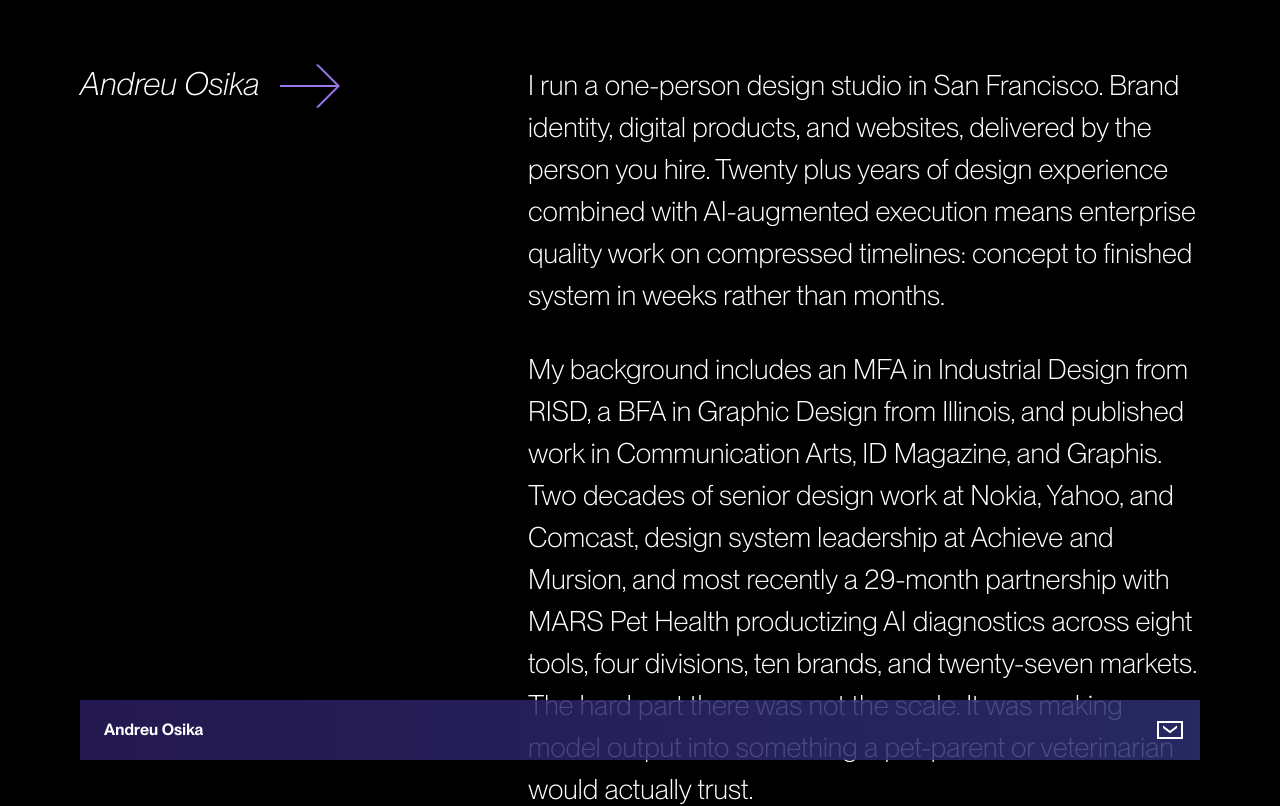
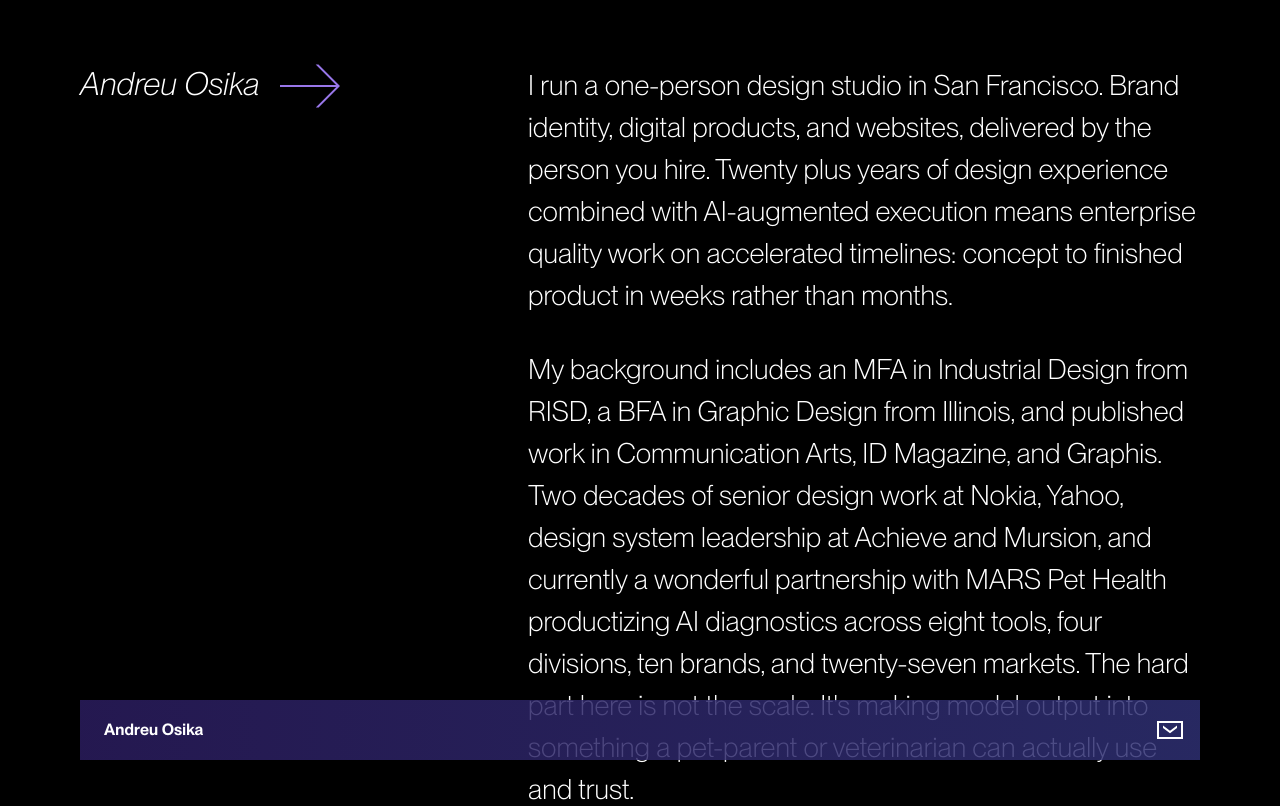
Before and after one commit to andreu-osika/andreuosika-website, a Next.js app: page / in a window 1280 px wide. Shown: the top 806 px of the page. Built offline with nearby package versions, Linux system fonts and the light colour scheme.

Commit message:
more edits

```diff
--- a/app/page.tsx
+++ b/app/page.tsx
@@ -72,8 +72,8 @@ export default function HomePage() {
             >
               I run a one-person design studio in San Francisco. Brand identity, digital products,
               and websites, delivered by the person you hire. Twenty plus years of design experience combined
-              with AI-augmented execution means enterprise quality work on compressed timelines: concept
-              to finished system in weeks rather than months.
+              with AI-augmented execution means enterprise quality work on accelerated timelines: concept
+              to finished product in weeks rather than months.
             </p>
 
             <p
@@ -88,10 +88,10 @@ export default function HomePage() {
             >
               My background includes an MFA in Industrial Design from RISD, a BFA in Graphic Design from Illinois,
               and published work in Communication Arts, ID Magazine, and Graphis. Two decades of senior design work
-              at Nokia, Yahoo, and Comcast, design system leadership at Achieve and Mursion, and most recently
-              a 29-month partnership with MARS Pet Health productizing AI diagnostics across eight tools, four divisions,
-              ten brands, and twenty-seven markets. The hard part there was not the scale. It was making model output
-              into something a pet-parent or veterinarian would actually trust.
+              at Nokia, Yahoo, design system leadership at Achieve and Mursion, and currently a wonderful partnership
+              with MARS Pet Health productizing AI diagnostics across eight tools, four divisions,
+              ten brands, and twenty-seven markets. The hard part here is not the scale. It's making model output
+              into something a pet-parent or veterinarian can actually use and trust.
             </p>
 
             <p
@@ -105,7 +105,7 @@ export default function HomePage() {
               }}
             >
               Whether you need a brand identity built from a unique perspective and fesh positioning,
-              a website designed and shipped, a design system your product teams can efficiently implement,
+              a website designed and shipped, an on-brand design system your product teams can efficiently implement,
               or an ongoing design partner, I bring the speed of AI-augmented tools with the judgment and craft of a seasoned design lead.
             </p>
 
```
